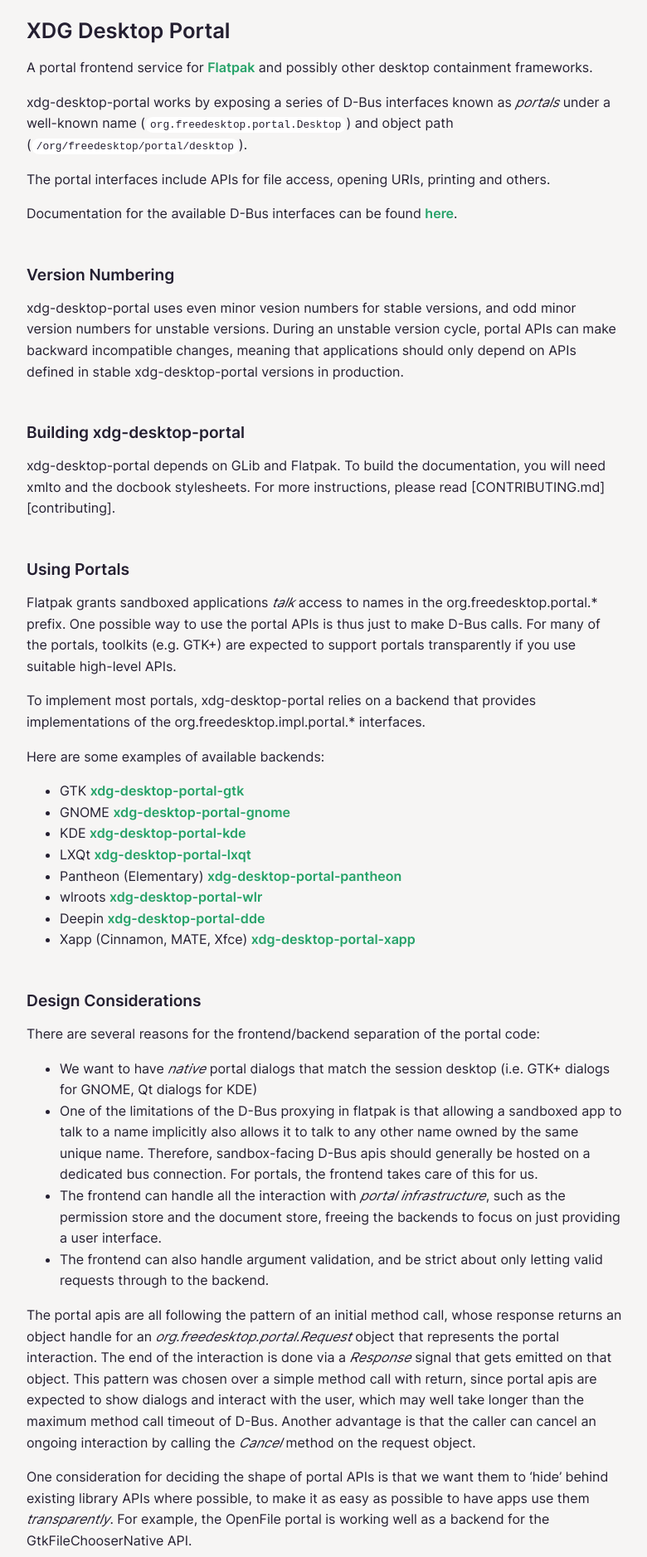
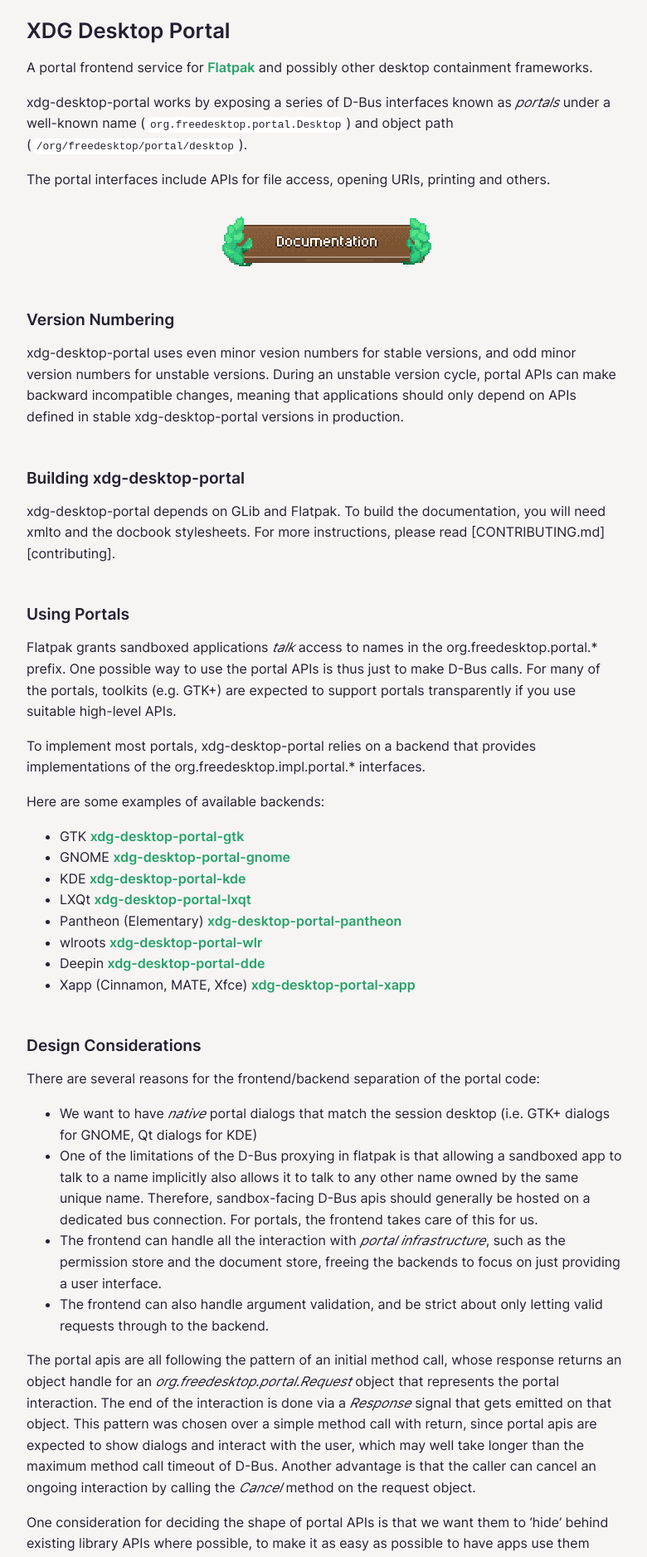
Before and after one commit to jimmac/xdg-desktop-portal-website, a Jekyll site: the page built from index.md, in a window 1280 px wide. Shown: the part 591-2468 px from the top of the page at 83% size, without its empty margins (248-1028 px from the left). Built offline with Jekyll 4.4.1, drawn with Linux system fonts in a browser that asks for light colours.

Commit message:
docs button

```diff
--- a/index.md
+++ b/index.md
@@ -19,8 +19,7 @@
 The portal interfaces include APIs for file access, opening URIs, printing
 and others.
 
-Documentation for the available D-Bus interfaces can be found
-[here](https://flatpak.github.io/xdg-desktop-portal/portal-docs.html).
+[![Documentation for the available D-Bus interfaces](assets/docs-button.png)](https://flatpak.github.io/xdg-desktop-portal/portal-docs.html){:.pixelbutton}
 
 ## Version Numbering
 
--- a/style.css
+++ b/style.css
@@ -487,3 +487,12 @@
   background-color: rgba(0,0,0,0.05);
   color: var(--dark5);
 }
+
+a.pixelbutton img { transition: all ease-out 300ms; }
+a.pixelbutton:hover img {
+  filter: brightness(1.3) hue-rotate(-2deg) contrast(130%) drop-shadow(0px 2px 2px rgba(0,0,0,0.5));
+}
+a.pixelbutton:active img {
+  filter: brightness(0.9) hue-rotate(-2deg) contrast(130%);
+  translate: 0 2px;
+}
```
Also changed, not shown: assets/docs-button.png (added), assets/splash-dark.png.
